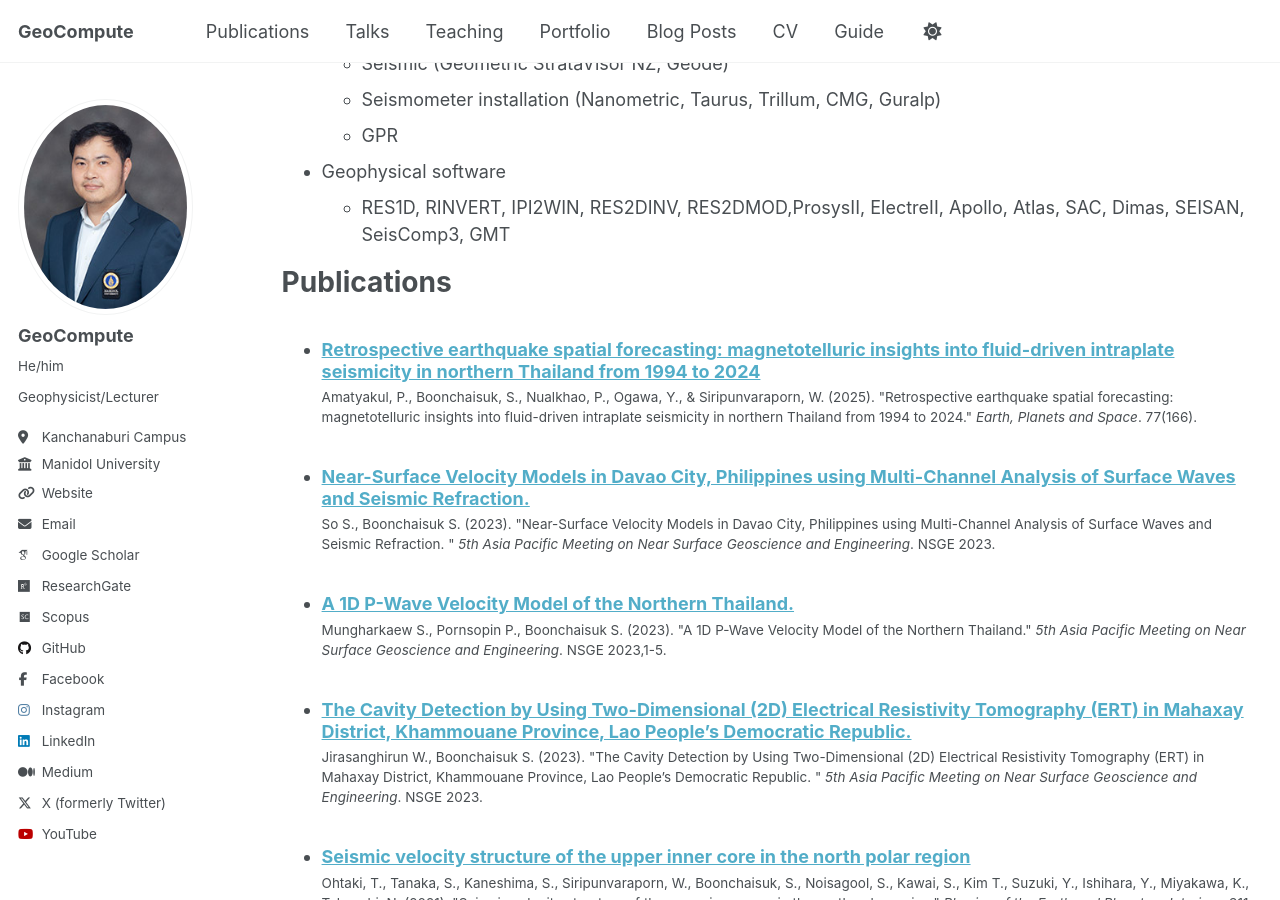
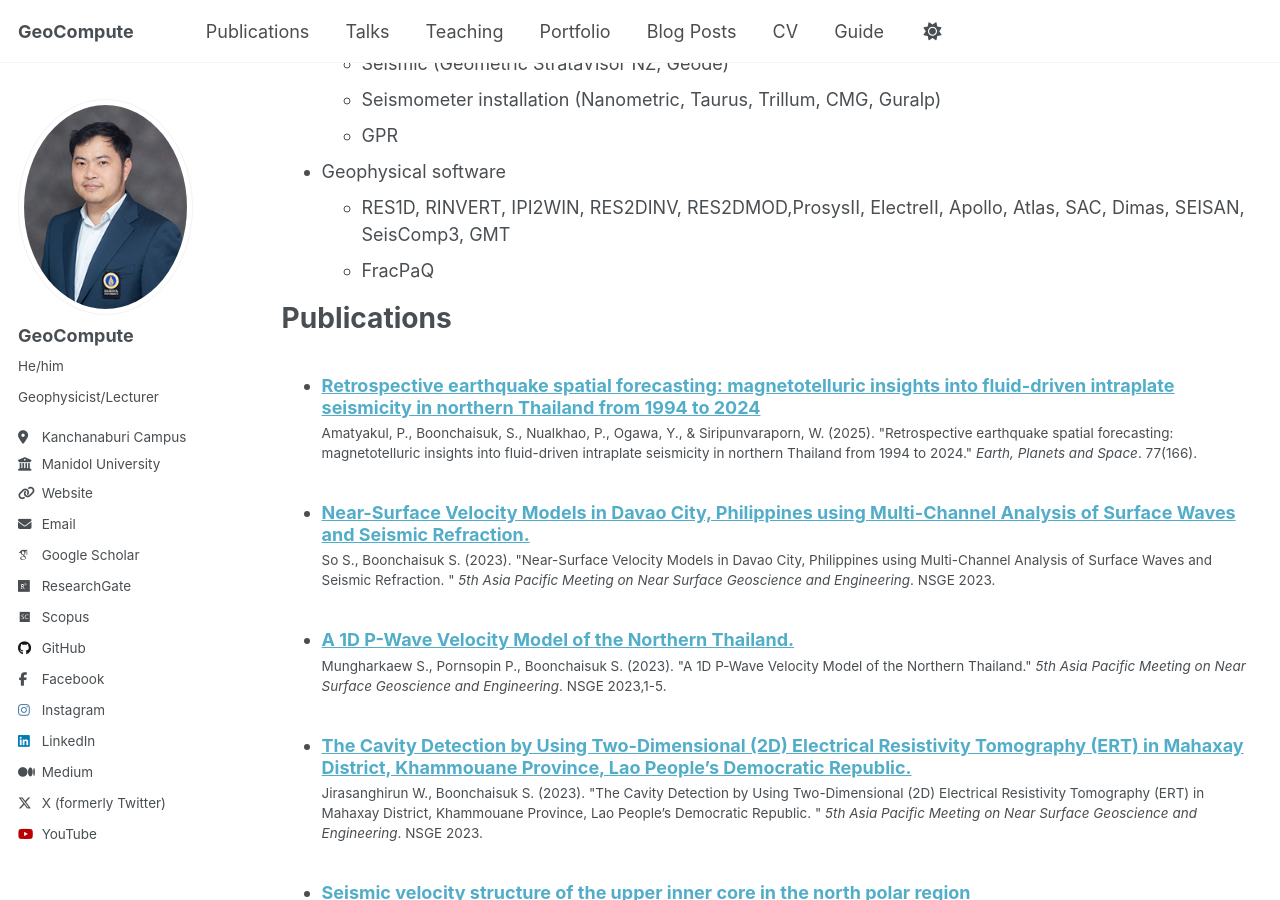
Before and after one commit to Songkhun/Songkhun.github.io, a Jekyll site: the page built from _pages/cv.md, in a window 1280 px wide and 900 px high, scrolled down 1396 px. Built offline with Jekyll 4.4.1, drawn with Linux system fonts in a browser that asks for light colours; some web fonts are replaced; a script that is not in the unit is left out.

Commit message:
Update cv.md

```diff
--- a/_pages/cv.md
+++ b/_pages/cv.md
@@ -55,6 +55,7 @@ Skills
   * GPR
 * Geophysical software
   * RES1D, RINVERT, IPI2WIN, RES2DINV, RES2DMOD,ProsysII, ElectreII, Apollo, Atlas, SAC, Dimas, SEISAN, SeisComp3, GMT
+  * FracPaQ
 
 Publications
 ======
```
